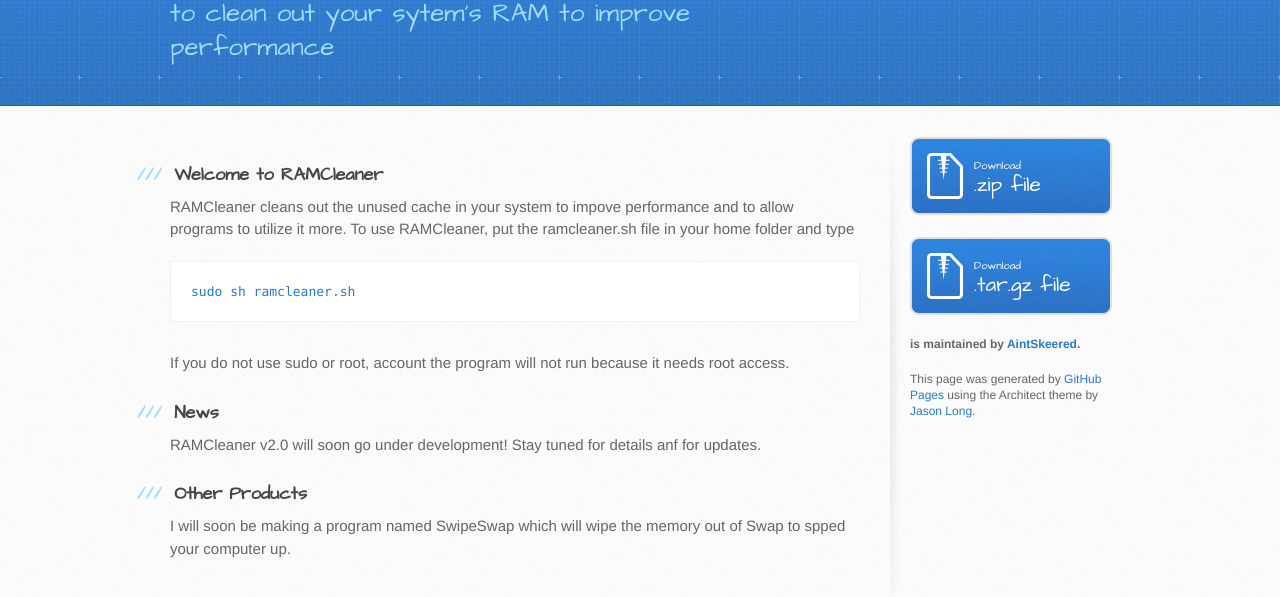
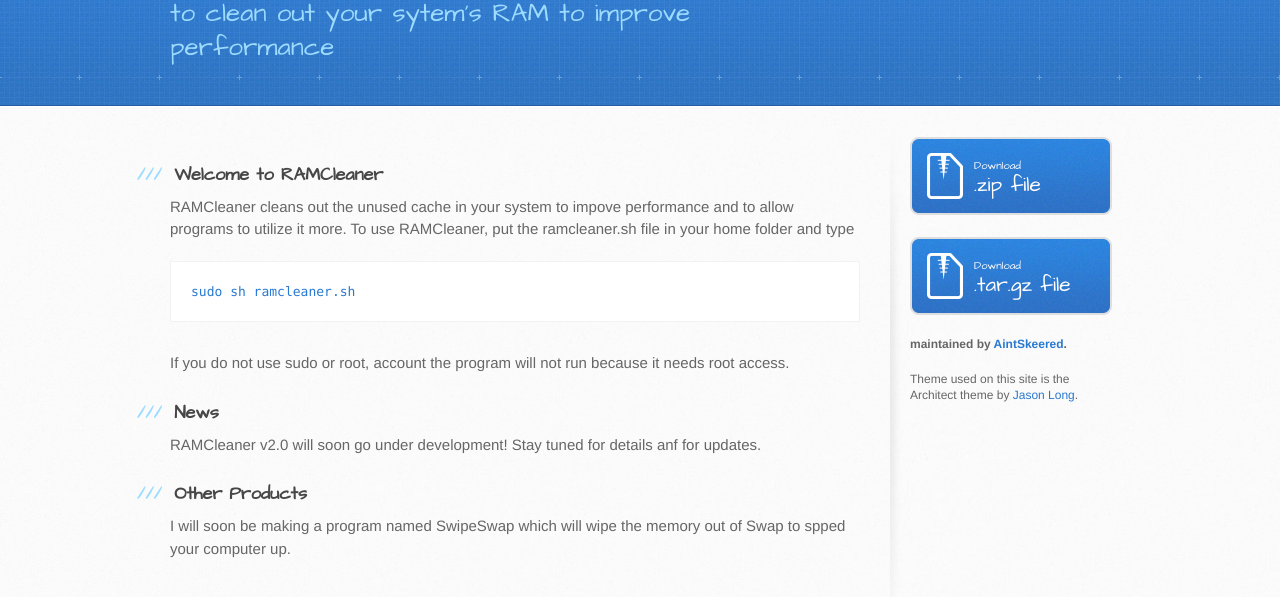
Before and after one commit to AintSkeered/RAMCleaner, a plain HTML site: page index.html in a window 1280 px wide. Shown: the part 163-760 px from the top of the page. Drawn offline with Linux system fonts and the light colour scheme.

Commit message:
Sidebar and watermark updated

```diff
--- a/index.html
+++ b/index.html
@@ -59,9 +59,9 @@
             .tar.gz file
           </a>
 
-          <p class="repo-owner"><a href="https://github.com/AintSkeered/RAMCleaner"></a> is maintained by <a href="https://github.com/AintSkeered">AintSkeered</a>.</p>
+          <p class="repo-owner"><a href="https://github.com/AintSkeered/RAMCleaner"></a> maintained by <a href="https://github.com/AintSkeered">AintSkeered</a>.</p>
 
-          <p>This page was generated by <a href="https://pages.github.com">GitHub Pages</a> using the Architect theme by <a href="https://twitter.com/jasonlong">Jason Long</a>.</p>
+          <p>Theme used on this site is the Architect theme by <a href="https://twitter.com/jasonlong">Jason Long</a>.</p>
         </aside>
       </div>
     </div>
```
